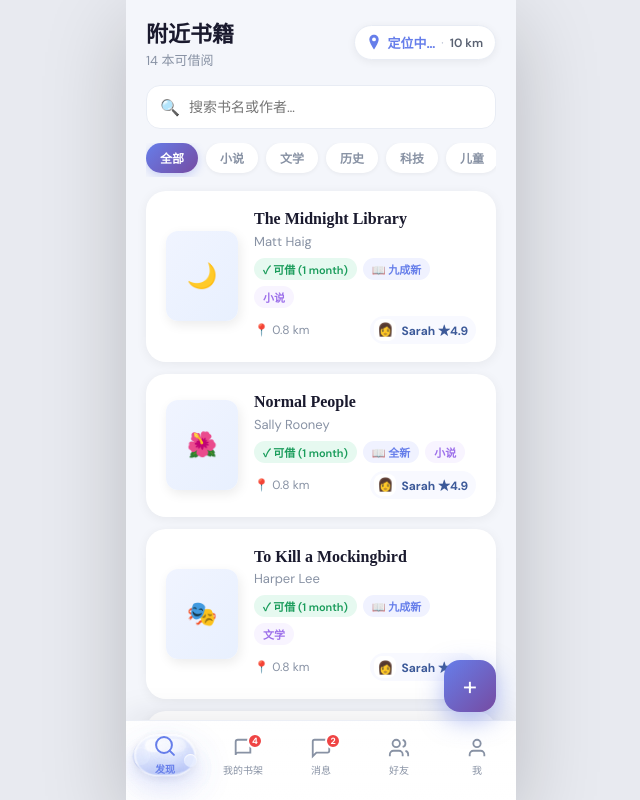
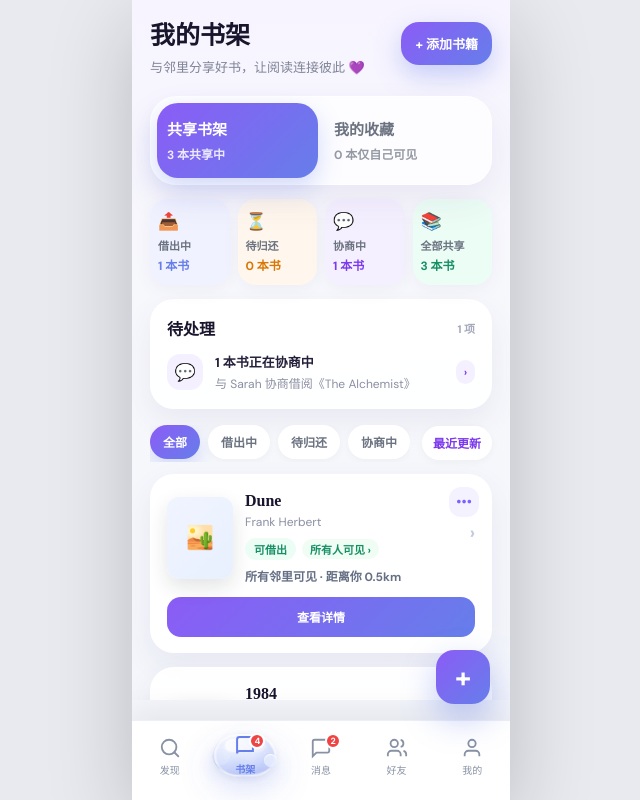
Before and after one commit to cao6583-wq/airline-codex, a website: page airlink/index.html in a window 1280 px wide. Shown: the whole page, without its empty margins (319-959 px from the left). Drawn offline with nearby package versions, Linux system fonts and the light colour scheme.

Commit message:
Refine bookshelf navigation

```diff
--- a/airlink/index.html
+++ b/airlink/index.html
@@ -7,7 +7,7 @@
   <link rel="manifest" href="manifest.json">
   <link rel="icon" type="image/png" href="linknest-white-favicon.png">
   <title>LinkNest · 手机网页版</title>
-  <meta name="build-id" content="202605162035">
+  <meta name="build-id" content="202605162115">
   <link rel="preconnect" href="https://fonts.googleapis.com">
   <link rel="stylesheet" href="https://fonts.googleapis.com/css2?family=DM+Sans:wght@400;500;600;700&family=Noto+Serif+SC:wght@400;700&display=swap">
   <style>
@@ -243,7 +243,7 @@ const MEETING_POINTS = [
 ];
 
 const CATEGORIES = ["全部","小说","文学","历史","科技","儿童","心理","商业","艺术","教育","健康","其他"];
-const TABS = ["发现","我的书架","消息","好友","我"];
+const TABS = ["发现","书架","消息","好友","我的"];
 const BOOK_CONDITIONS = ["全新","九成新","轻微使用","有笔记","折痕/磨损"];
 const BOOK_DURATIONS = ["1 week","2 weeks","1 month","2 months","3 months"];
 const VISIBILITY_OPTIONS = [
@@ -1921,7 +1921,7 @@ function LinkNest(){
   const [cloudBusy,setCloudBusy]=useState(false);
   const [pushStatus,setPushStatus]=useState("");
   const supabaseRef = useRef({url:"", key:"", client:null});
-  const [tab,setTab]=useState(0);
+  const [tab,setTab]=useState(1);
   const [radius,setRadius]=usePersistedState("radius", 10);
   const [showMapSheet,setShowMapSheet]=useState(false);
   const [savedRadii,setSavedRadii]=usePersistedState("savedRadii", [3,5,10]);
@@ -2824,7 +2824,7 @@ function LinkNest(){
 
         /* SHELF */
         , tab===1 && (
-          React.createElement('div', { style: {padding:"22px 18px 120px",height:"100%",overflowY:"auto",background:"linear-gradient(180deg,#f7f4ff 0%,#f7f8fc 42%,#f4f6fb 100%)"}, __self: this, __source: {fileName: _jsxFileName, lineNumber: 1537}}
+          React.createElement('div', { style: {padding:"22px 18px 170px",height:"100%",overflowY:"auto",background:"linear-gradient(180deg,#f7f4ff 0%,#f7f8fc 42%,#f4f6fb 100%)"}, __self: this, __source: {fileName: _jsxFileName, lineNumber: 1537}}
             , React.createElement('div', { style: {display:"flex",alignItems:"flex-start",justifyContent:"space-between",gap:14,marginBottom:18}}
               , React.createElement('div', { style: {minWidth:0,flex:1}}
                 , React.createElement('h2', { style: {fontFamily:"'Noto Serif SC',serif",fontSize:25,lineHeight:1.15,color:"#18152c",margin:"0 0 7px",fontWeight:900}}, "我的书架")
@@ -3390,7 +3390,7 @@ function LinkNest(){
       )
 
       /* FAB */
-      , tab===0&&React.createElement('button', { onClick: ()=>runProtectedAction(()=>setShowAdd(true)), style: {position:"absolute",right:20,bottom:"calc(88px + env(safe-area-inset-bottom, 0px))",width:52,height:52,borderRadius:16,border:"none",background:"linear-gradient(135deg,#667eea,#764ba2)",color:"#fff",fontSize:26,cursor:"pointer",display:"flex",alignItems:"center",justifyContent:"center",boxShadow:"0 8px 24px rgba(102,126,234,0.5)"}, __self: this, __source: {fileName: _jsxFileName, lineNumber: 1711}}, "+")
+      , (tab===0||tab===1)&&React.createElement('button', { onClick: ()=>runProtectedAction(()=>setShowAdd(true)), "aria-label": "添加书籍", title: "添加书籍", style: {position:"absolute",right:20,bottom:"calc(96px + env(safe-area-inset-bottom, 0px))",width:54,height:54,borderRadius:18,border:"none",background:"linear-gradient(135deg,#8b5cf6,#667eea)",color:"#fff",fontSize:28,fontWeight:800,cursor:"pointer",display:"flex",alignItems:"center",justifyContent:"center",boxShadow:"0 14px 34px rgba(102,126,234,0.42)",zIndex:28}, __self: this, __source: {fileName: _jsxFileName, lineNumber: 1711}}, "+")
 
       /* Overlays */
       , showMapSheet&&React.createElement(MapRadiusSheet, { radius: radius, onChangeRadius: setRadius, savedRadii: savedRadii, onSaveRadius: r=>setSavedRadii(p=>[...p,r].sort((a,b)=>a-b)), onRemoveSaved: r=>setSavedRadii(p=>p.filter(x=>x!==r)), books: BOOKS.filter(b=>b.distance<=20), geoLabel: geoLabel, mapProvider: mapProvider, googleMapsApiKey: googleMapsApiKey, amapApiKey: amapApiKey, onClose: ()=>setShowMapSheet(false), __self: this, __source: {fileName: _jsxFileName, lineNumber: 1714}})
--- a/airlink/sw.js
+++ b/airlink/sw.js
@@ -1,5 +1,5 @@
 // LinkNest Service Worker — auto-versioned
-const BUILD_ID = '202605162035';
+const BUILD_ID = '202605162115';
 const CACHE_NAME = 'linknest-' + BUILD_ID;
 const CORE_ASSETS = [
   './',
```
Also changed, not shown: airlink/README.md.
